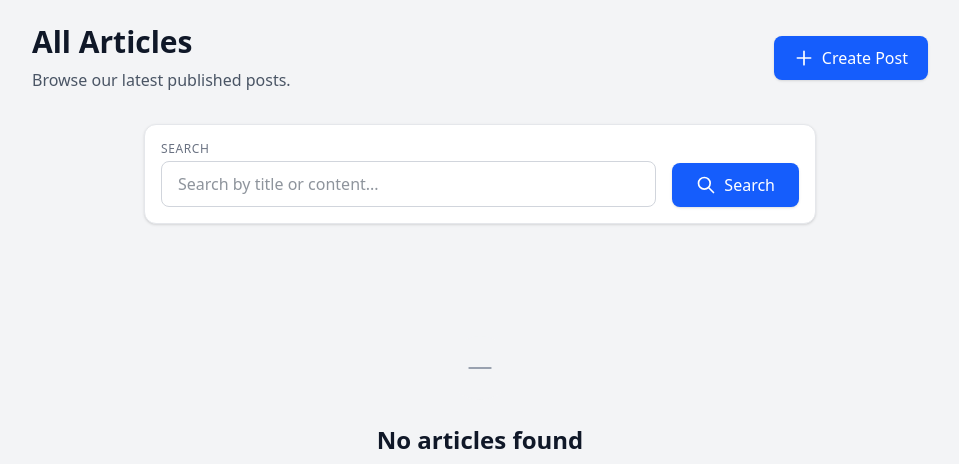
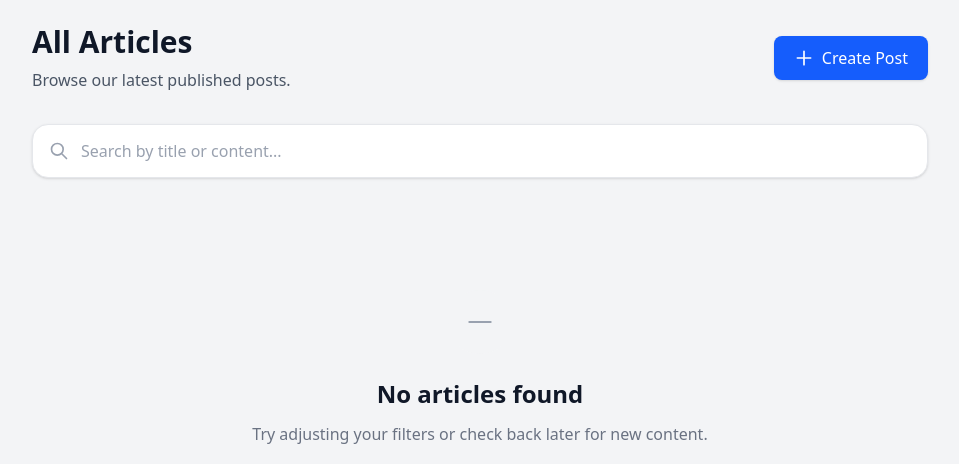
Before and after one commit to euginekardash/EchoRoom, a Laravel app: template resources/views/post/index.blade.php in a window 1280 px wide. Shown: the top 464 px of the page, without its empty margins (160-1119 px from the left). Run offline with Laravel 12, Linux system fonts and the light colour scheme; the template is opened without the code that fills it, so the values that code supplies are empty; style sheets or scripts are compiled from the project's sources; some libraries are stand-ins or nearby versions.

Commit message:
remake design search bar

```diff
--- a/resources/views/post/index.blade.php
+++ b/resources/views/post/index.blade.php
@@ -24,32 +24,29 @@
     </div>
 </div>
 
-<!-- Filters / Search -->
-<form method="GET" action="{{ route('post.index') }}" class="max-w-2xl mx-auto mb-8">
-    <div class="bg-white p-4 rounded-xl shadow-sm border border-gray-200 flex flex-col md:flex-row gap-4 items-end">
-        <div class="flex-1">
-            <label class="block text-xs font-medium text-gray-500 uppercase tracking-wider mb-1">Search</label>
-            <div class="relative">
+<!-- Search -->
+<form method="GET" action="{{ route('post.index') }}" class="max-w-4xl mx-auto mb-8">
+    <div class="relative bg-white rounded-2xl shadow-sm border border-gray-200 focus-within:border-blue-500 focus-within:ring-2 focus-within:ring-blue-500/20 transition-all">
+        <div class="absolute inset-y-0 left-0 flex items-center pl-4 pointer-events-none text-gray-400">
+            <svg class="w-5 h-5" fill="none" stroke="currentColor" viewBox="0 0 24 24">
+                <path stroke-linecap="round" stroke-linejoin="round" stroke-width="2"
+                      d="M21 21l-6-6m2-5a7 7 0 11-14 0 7 7 0 0114 0z" />
+            </svg>
+        </div>
+
         <input type="text" name="title" value="{{ request('title') }}"
                placeholder="Search by title or content..."
-                    class="w-full px-4 py-2.5 pr-10 border border-gray-300 rounded-lg focus:ring-2 focus:ring-blue-500 focus:border-blue-500 outline-none transition-all">
+               class="w-full pl-12 pr-24 py-3.5 bg-transparent border-0 rounded-2xl text-gray-900 placeholder-gray-400 focus:ring-0 focus:outline-none">
+
         @if (request()->filled('title'))
             <a href="{{ route('post.index', request()->except('title', 'page')) }}"
-                       class="absolute inset-y-0 right-0 flex items-center pr-3 text-gray-400 hover:text-gray-700 transition-colors"
+               class="absolute inset-y-0 right-2 flex items-center pr-3 text-gray-400 hover:text-gray-700 transition-colors"
                title="Clear search">
                 <svg class="w-4 h-4" fill="none" stroke="currentColor" viewBox="0 0 24 24">
                     <path stroke-linecap="round" stroke-linejoin="round" stroke-width="2" d="M6 18L18 6M6 6l12 12" />
                 </svg>
             </a>
         @endif
-            </div>
-        </div>
-        <button type="submit" class="px-6 py-2.5 bg-blue-600 hover:bg-blue-700 text-white font-medium rounded-lg shadow-sm hover:shadow-md transition-all flex items-center gap-2">
-            <svg class="w-5 h-5" fill="none" stroke="currentColor" viewBox="0 0 24 24">
-                <path stroke-linecap="round" stroke-linejoin="round" stroke-width="2" d="M21 21l-6-6m2-5a7 7 0 11-14 0 7 7 0 0114 0z" />
-            </svg>
-            Search
-        </button>
     </div>
 </form>
 
```
Lines whose indentation alone changed are shown as unchanged.
